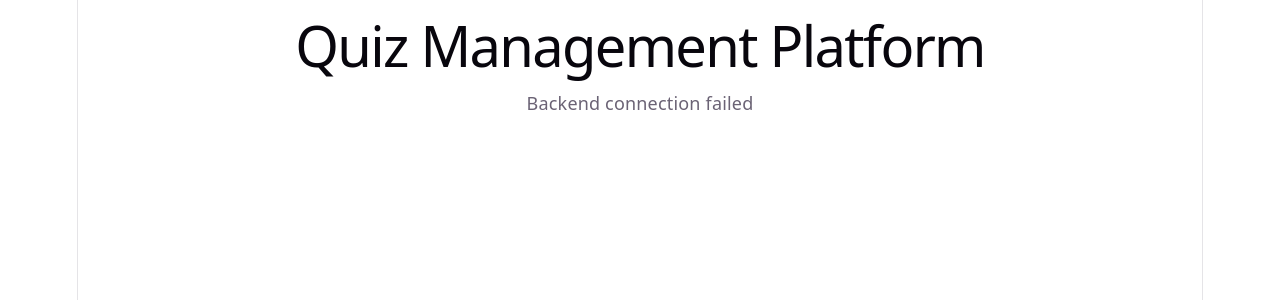
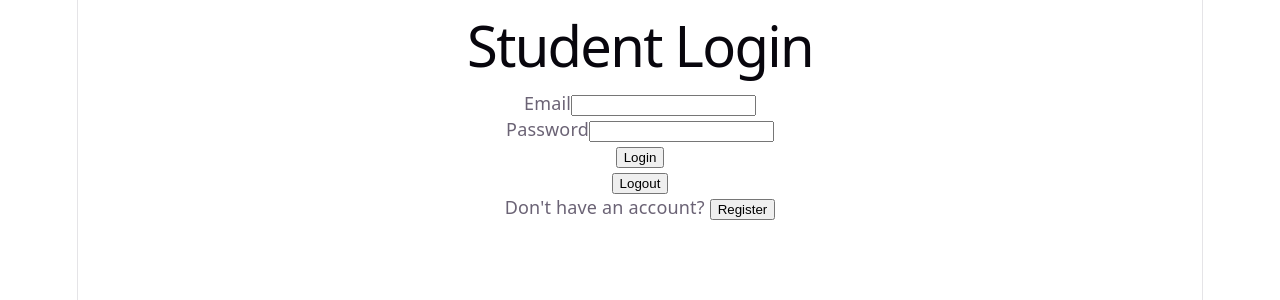
Before and after one commit to Sujain-shah/quiz-management-frontend, a React app: page / in a window 1280 px wide. Shown: the top 300 px of the page. Built offline with nearby package versions, Linux system fonts and the light colour scheme; no server answers; the HTML template or start-up script is replaced by a standard one.

Commit message:
Day 2 - Authentication

```diff
--- a/src/App.jsx
+++ b/src/App.jsx
@@ -1,23 +1,31 @@
-import { useEffect, useState } from "react";
+import { useState } from "react";
+import Login from "./pages/Login";
+import Register from "./pages/Register";
 
 function App() {
-  const [message, setMessage] = useState("Connecting...");
-
-  useEffect(() => {
-    fetch("http://localhost:5000/api/health")
-      .then((response) => response.json())
-      .then((data) => {
-        setMessage(data.message);
-      })
-      .catch(() => {
-        setMessage("Backend connection failed");
-      });
-  }, []);
+  const [showLogin, setShowLogin] = useState(true);
 
   return (
     <div>
-      <h1>Quiz Management Platform</h1>
-      <p>{message}</p>
+      {showLogin ? <Login /> : <Register />}
+
+      <div>
+        {showLogin ? (
+          <p>
+            Don't have an account?{" "}
+            <button onClick={() => setShowLogin(false)}>
+              Register
+            </button>
+          </p>
+        ) : (
+          <p>
+            Already have an account?{" "}
+            <button onClick={() => setShowLogin(true)}>
+              Login
+            </button>
+          </p>
+        )}
+      </div>
     </div>
   );
 }
--- /dev/null
+++ b/src/pages/Login.jsx
@@ -0,0 +1,111 @@
+import { useState } from "react";
+
+function Login() {
+    const [formData, setFormData] = useState({
+        email: "",
+        password: ""
+    });
+
+    const [message, setMessage] = useState("");
+
+    const handleChange = (e) => {
+        setFormData({
+            ...formData,
+            [e.target.name]: e.target.value
+        });
+    };
+
+    const handleSubmit = async (e) => {
+        e.preventDefault();
+
+        try {
+            const response = await fetch(
+                "http://localhost:5000/api/auth/login",
+                {
+                    method: "POST",
+                    headers: {
+                        "Content-Type": "application/json"
+                    },
+                    body: JSON.stringify(formData)
+                }
+            );
+
+            const data = await response.json();
+
+            if (!response.ok) {
+                setMessage(data.message);
+                return;
+            }
+            localStorage.setItem("token", data.token);
+            localStorage.setItem("user", JSON.stringify(data.user));
+
+            setMessage(data.message);
+
+            console.log("Login response:", data);
+
+        } catch (error) {
+            setMessage("Unable to connect to server");
+        }
+    };
+    const handleLogout = async () => {
+        try {
+            const response = await fetch(
+                "http://localhost:5000/api/auth/logout",
+                {
+                    method: "POST"
+                }
+            );
+
+            const data = await response.json();
+
+            localStorage.removeItem("token");
+            localStorage.removeItem("user");
+
+            setMessage(data.message);
+        } catch (error) {
+            localStorage.removeItem("token");
+            localStorage.removeItem("user");
+
+            setMessage("Logged out");
+        }
+    };
+    return (
+        <div>
+            <h1>Student Login</h1>
+
+            <form onSubmit={handleSubmit}>
+                <div>
+                    <label>Email</label>
+                    <input
+                        type="email"
+                        name="email"
+                        value={formData.email}
+                        onChange={handleChange}
+                        required
+                    />
+                </div>
+
+                <div>
+                    <label>Password</label>
+                    <input
+                        type="password"
+                        name="password"
+                        value={formData.password}
+                        onChange={handleChange}
+                        required
+                    />
+                </div>
+
+                <button type="submit">Login</button>
+            </form>
+
+
+            {message && <p>{message}</p>}
+            <button type="button" onClick={handleLogout}>
+                Logout
+            </button>
+        </div>
+    );
+}
+
+export default Login;
--- /dev/null
+++ b/src/pages/Register.jsx
@@ -0,0 +1,99 @@
+import { useState } from "react";
+
+function Register() {
+  const [formData, setFormData] = useState({
+    name: "",
+    email: "",
+    password: ""
+  });
+
+  const [message, setMessage] = useState("");
+
+  const handleChange = (e) => {
+    setFormData({
+      ...formData,
+      [e.target.name]: e.target.value
+    });
+  };
+
+  const handleSubmit = async (e) => {
+    e.preventDefault();
+
+    try {
+      const response = await fetch(
+        "http://localhost:5000/api/auth/register",
+        {
+          method: "POST",
+          headers: {
+            "Content-Type": "application/json"
+          },
+          body: JSON.stringify(formData)
+        }
+      );
+
+      const data = await response.json();
+
+      if (!response.ok) {
+        setMessage(data.message);
+        return;
+      }
+
+      setMessage(data.message);
+
+      setFormData({
+        name: "",
+        email: "",
+        password: ""
+      });
+    } catch (error) {
+      setMessage("Unable to connect to server");
+    }
+  };
+
+  return (
+    <div>
+      <h1>Student Registration</h1>
+
+      <form onSubmit={handleSubmit}>
+        <div>
+          <label>Name</label>
+          <input
+            type="text"
+            name="name"
+            value={formData.name}
+            onChange={handleChange}
+            required
+          />
+        </div>
+
+        <div>
+          <label>Email</label>
+          <input
+            type="email"
+            name="email"
+            value={formData.email}
+            onChange={handleChange}
+            required
+          />
+        </div>
+
+        <div>
+          <label>Password</label>
+          <input
+            type="password"
+            name="password"
+            value={formData.password}
+            onChange={handleChange}
+            required
+          />
+        </div>
+
+        <button type="submit">Register</button>
+      </form>
+
+      {message && <p>{message}</p>}
+    </div>
+  );
+}
+
+export default Register;
```
